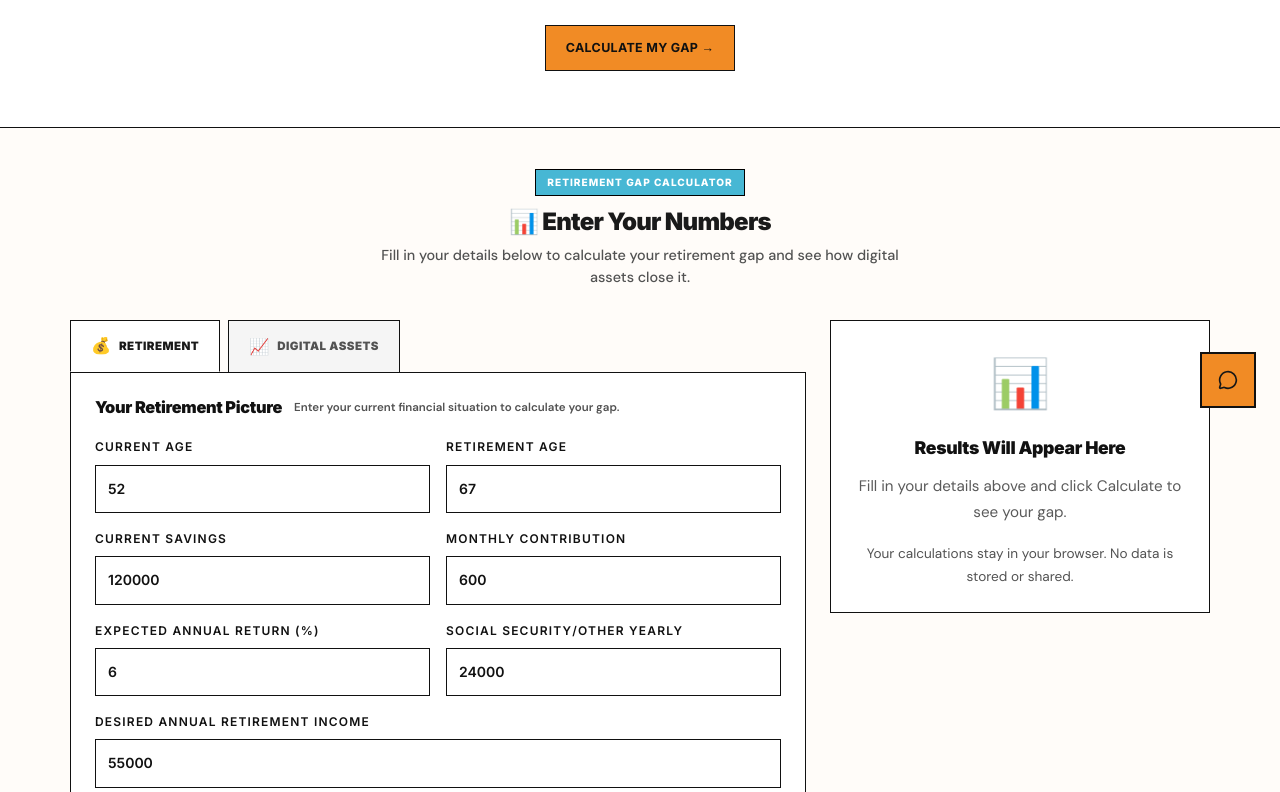
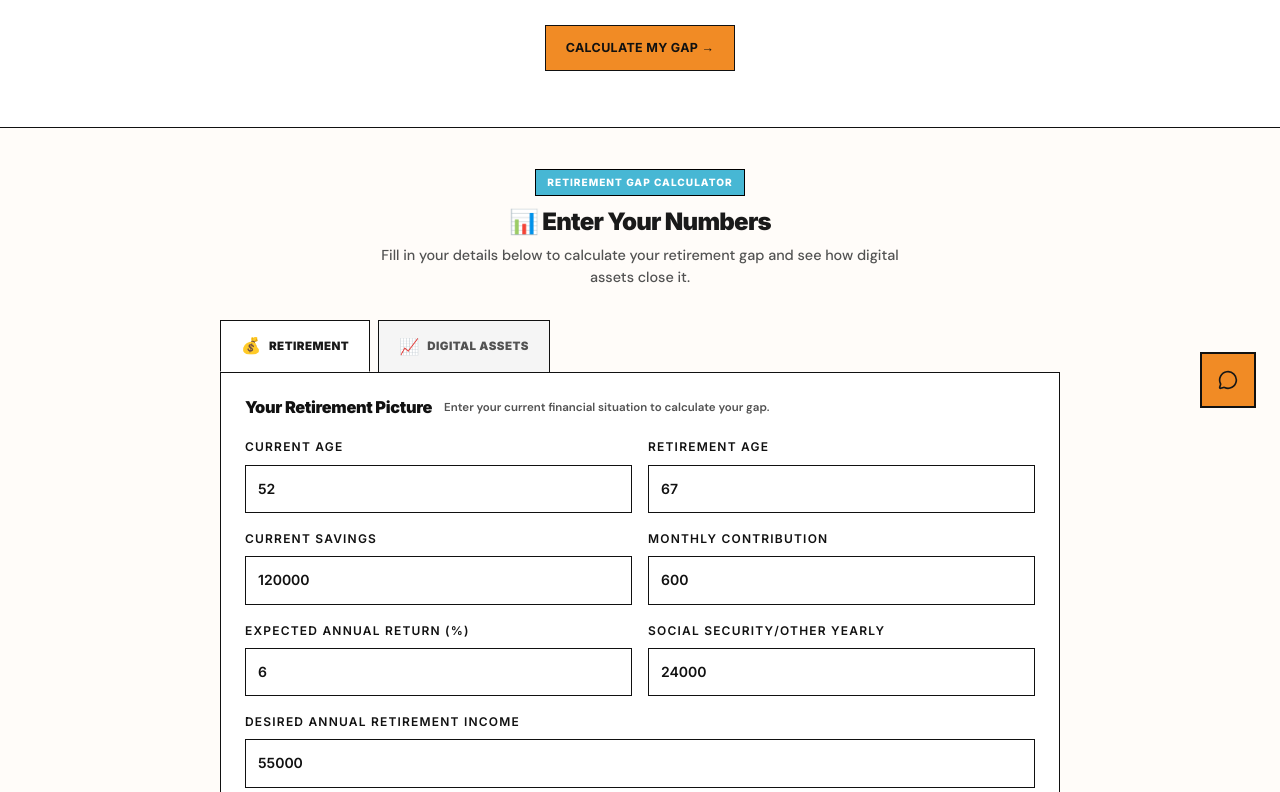
Before and after one commit to frankielee1971/digitallydefined-online-local, a React (Vite) app: page /gap in a window 1280 px wide. Shown: the part 368-1160 px from the top of the page. Built offline with nearby package versions, Linux system fonts and the light colour scheme.

Commit message:
Restructure calculator: results below the fold, inputs above with tabbed navigation

```diff
--- a/src/pages/Calculator/RetirementGapCalculator.css
+++ b/src/pages/Calculator/RetirementGapCalculator.css
@@ -147,7 +147,7 @@
   border-top-left-radius: 0;
 }
 
-/* === Two-column inputs grid === */
+/* === Input section (tabs + panels) === */
 .gap-inputs {
   display: flex;
   flex-direction: column;
@@ -164,17 +164,9 @@
 
 /* Main calculator workspace */
 .gap-workspace {
-  max-width: 1180px;
+  max-width: 880px;
   margin: auto;
   padding: 2.5rem 1.25rem 4rem;
-}
-
-/* Two-column grid layout - inputs left, results right */
-.gap-grid {
-  display: grid;
-  grid-template-columns: 2fr minmax(280px, 380px);
-  gap: 1.5rem;
-  align-items: start;
 }
 
 /* Card styling - consistent with freedom-card */
@@ -428,7 +420,11 @@
   letter-spacing: -0.04em;
 }
 
-/* Results section styling */
+/* Results section - below the fold, full width */
+.gap-results {
+  margin-top: 2rem;
+}
+
 .gap-result-card {
   margin-bottom: 1.5rem;
 }
@@ -637,9 +633,6 @@
 
 /* Responsive design */
 @media (max-width: 900px) {
-  .gap-grid {
-    grid-template-columns: 1fr;
-  }
   .gap-results {
     max-width: 100%;
   }
--- a/src/pages/Calculator/RetirementGapCalculator.jsx
+++ b/src/pages/Calculator/RetirementGapCalculator.jsx
@@ -179,8 +179,7 @@ export default function RetirementGapCalculator() {
             <p className="gap-calc-header__sub">Fill in your details below to calculate your retirement gap and see how digital assets close it.</p>
           </div>
 
-          <div className="gap-grid">
-            {/* Left column: tabbed inputs */}
+          {/* Input section */}
           <div className="gap-inputs">
             {/* Tab bar */}
             <div className="gap-tabs">
@@ -343,7 +342,7 @@ export default function RetirementGapCalculator() {
             </article>
           </div>
 
-            {/* Right column: Results */}
+          {/* Results section - below the fold */}
           <aside className="gap-results">
             {showResults && result && (
               <>
@@ -445,7 +444,6 @@ export default function RetirementGapCalculator() {
               </article>
             )}
           </aside>
-          </div>
         </section>
 
         {/* CTA */}
```
Lines whose indentation alone changed are shown as unchanged.
